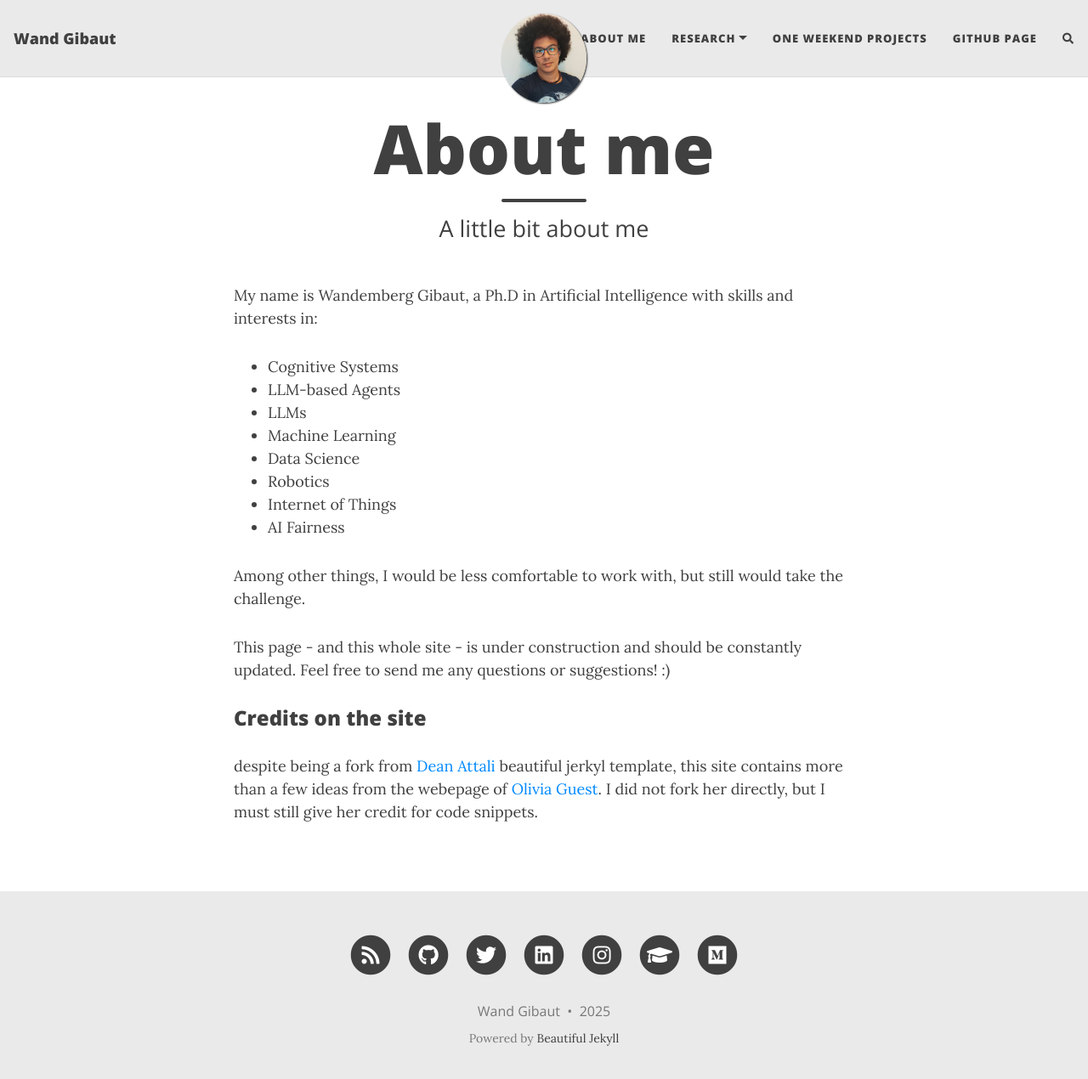
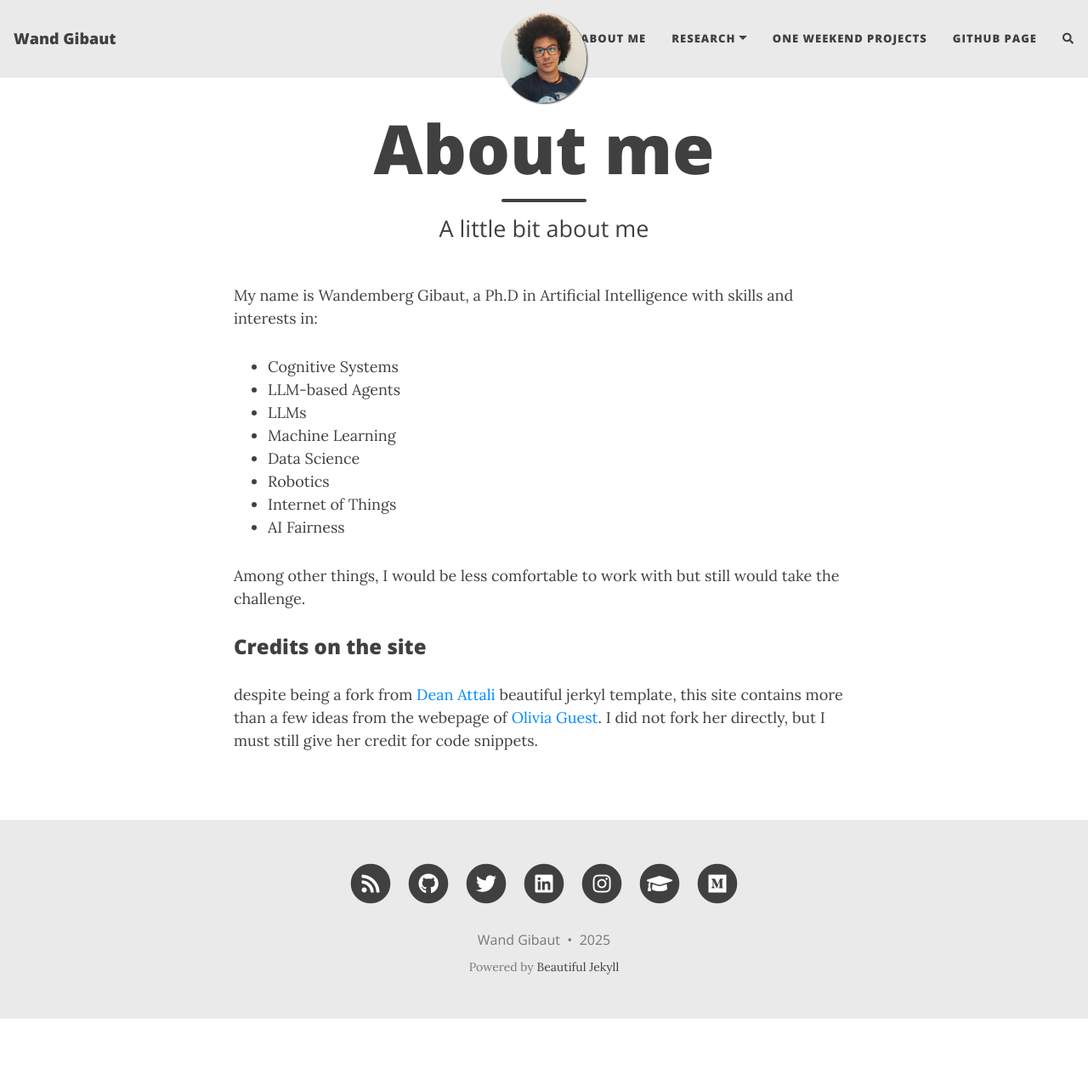
Before and after one commit to wandgibaut/wandgibaut.github.io, a Jekyll site: the page built from aboutme.md, in a window 1280 px wide and 1283 px high. Shown: the top 1270 px of the window at 85% size. Built offline with Jekyll 4.4.1, drawn with Linux system fonts in a browser that asks for light colours; nearby versions of some CDN libraries; comment, search, counter and statistics services are not loaded.

Commit message:
Update aboutme.md

```diff
--- a/aboutme.md
+++ b/aboutme.md
@@ -15,12 +15,12 @@ My name is Wandemberg Gibaut, a Ph.D in Artificial Intelligence with skills and
 - Internet of Things
 - AI Fairness
 
-Among other things, I would be less comfortable to work with, but still would take the challenge.
+Among other things, I would be less comfortable to work with but still would take the challenge.
+
+<!--
+This page - and this whole site - is under construction and should be constantly updated. Feel free to send me any questions or suggestions! :)
 
 
-This page - and this whole site - is under construction and should be constantly updated. Feel free to send me any questions or suggestions! :)
-
-<!--
 ### My story
 
 soon
```
